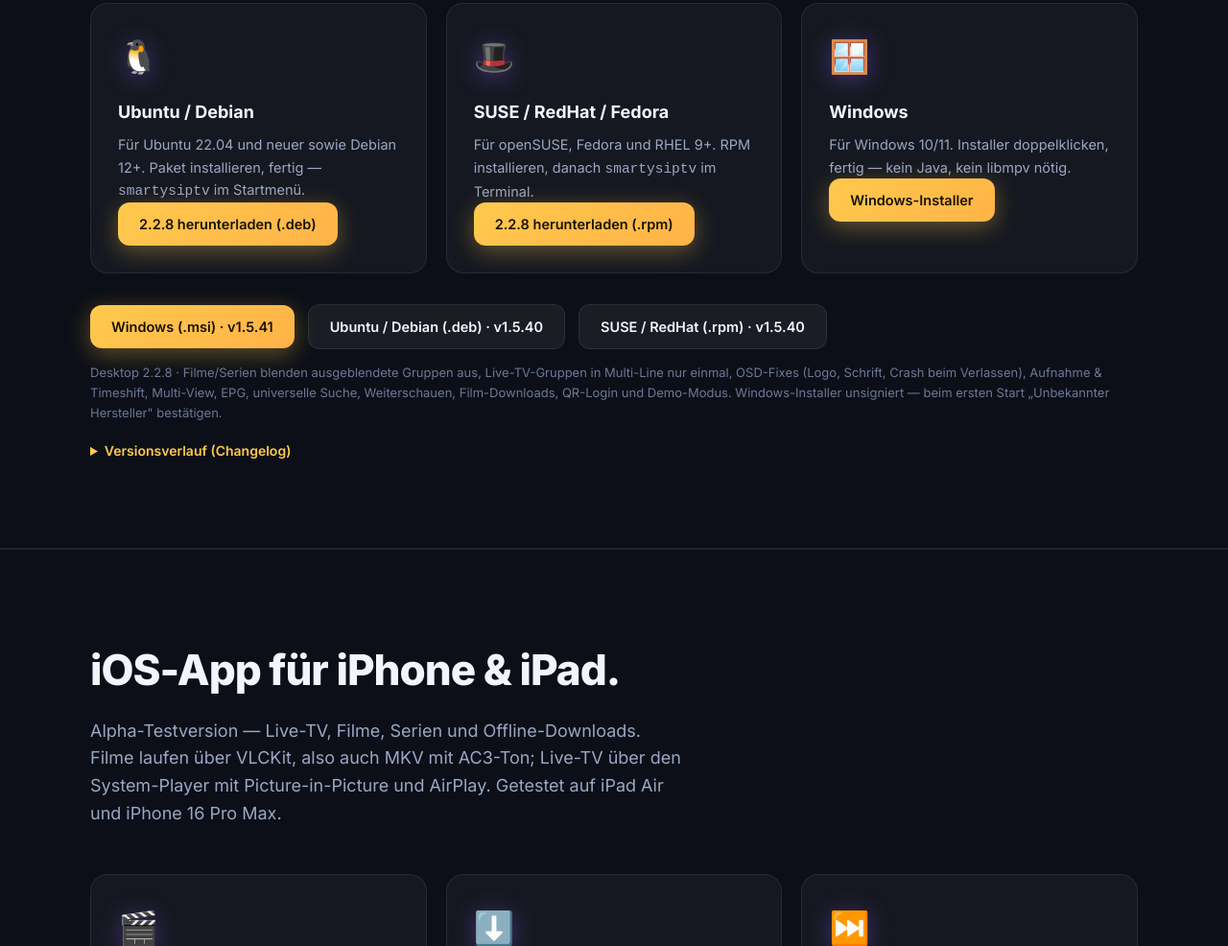
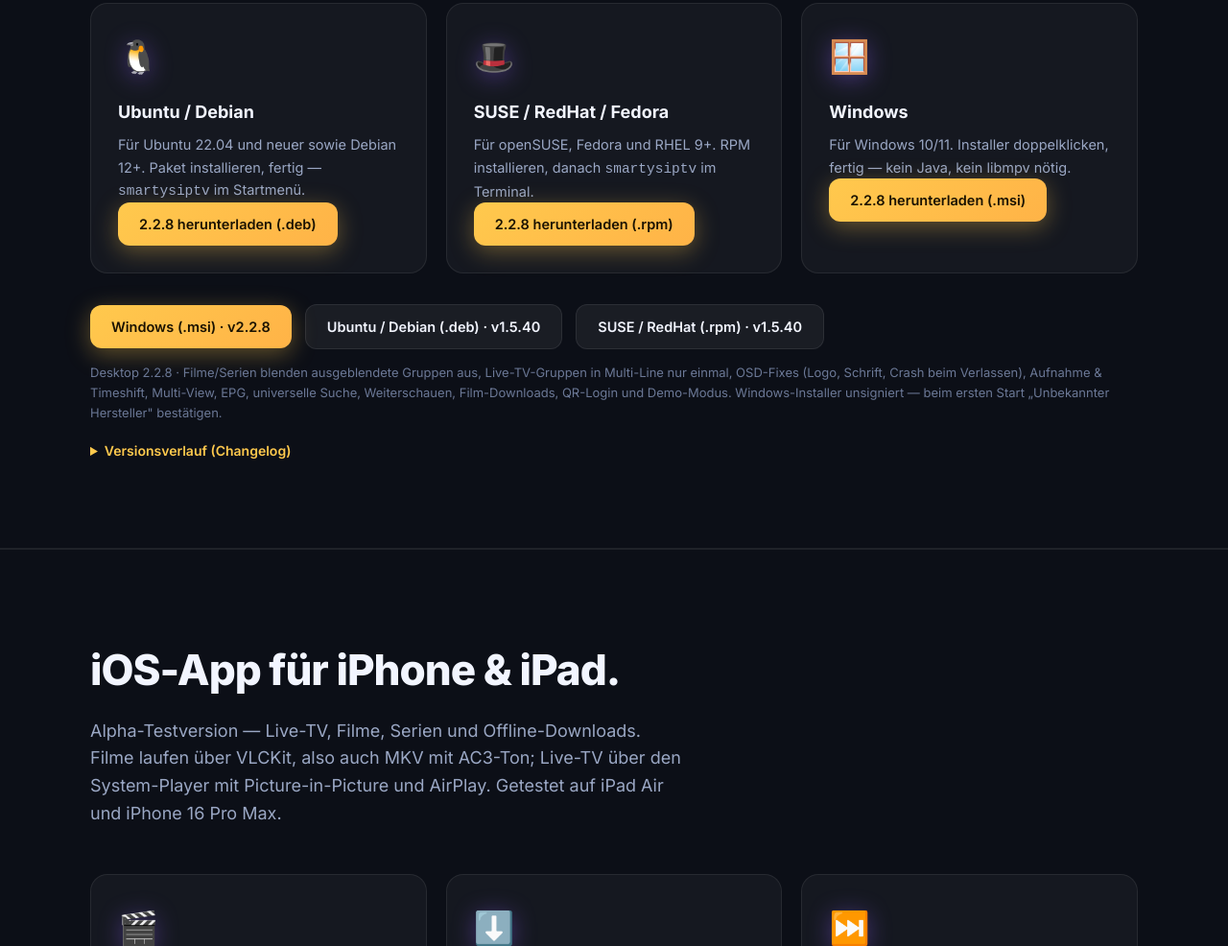
Before and after one commit to smartonaut/smartys-iptv-web, a plain HTML site: page site-player/index.html in a window 1280 px wide. Shown: the part 3721-4707 px from the top of the page at 96% size. Drawn offline with Linux system fonts and the light colour scheme; files whose address does not match are found by name.

Commit message:
Website: Desktop-Links auf 2.2.8 (deb, rpm, msi)
Der MSI-Button zeigte noch auf den Backend-Redirect mit v1.5.41. Jetzt zeigen alle
drei Desktop-Karten und der MSI-Button direkt auf das Release v2.2.8.

```diff
--- a/site-player/index.html
+++ b/site-player/index.html
@@ -280,10 +280,10 @@
   <div class="grid">
     <div class="card"><span class="ico" aria-hidden="true">🐧</span><h3>Ubuntu / Debian</h3><p>Für Ubuntu 22.04 und neuer sowie Debian 12+. Paket installieren, fertig — <code>smartysiptv</code> im Startmenü.</p><p><a class="btn gold" href="https://github.com/smartonaut/smartys-iptv-desktop/releases/download/v2.2.8/smartysiptv_2.2.8-1_amd64.deb">2.2.8 herunterladen (.deb)</a></p></div>
     <div class="card"><span class="ico" aria-hidden="true">🎩</span><h3>SUSE / RedHat / Fedora</h3><p>Für openSUSE, Fedora und RHEL 9+. RPM installieren, danach <code>smartysiptv</code> im Terminal.</p><p><a class="btn gold" href="https://github.com/smartonaut/smartys-iptv-desktop/releases/download/v2.2.8/smartysiptv-2.2.8-1.x86_64.rpm">2.2.8 herunterladen (.rpm)</a></p></div>
-    <div class="card"><span class="ico" aria-hidden="true">🪟</span><h3>Windows</h3><p>Für Windows 10/11. Installer doppelklicken, fertig — kein Java, kein libmpv nötig.</p><p><a class="btn gold" href="https://github.com/smartonaut/smartys-iptv-desktop/releases/latest">Windows-Installer</a></p></div>
+    <div class="card"><span class="ico" aria-hidden="true">🪟</span><h3>Windows</h3><p>Für Windows 10/11. Installer doppelklicken, fertig — kein Java, kein libmpv nötig.</p><p><a class="btn gold" href="https://github.com/smartonaut/smartys-iptv-desktop/releases/download/v2.2.8/SmartysIPTV-2.2.8.msi">2.2.8 herunterladen (.msi)</a></p></div>
   </div>
   <div class="cta-row" style="margin-top:32px;">
-    <a class="btn gold" href="/download/player_msi">Windows (.msi) · v1.5.41</a>
+    <a class="btn gold" href="https://github.com/smartonaut/smartys-iptv-desktop/releases/download/v2.2.8/SmartysIPTV-2.2.8.msi">Windows (.msi) · v2.2.8</a>
     <a class="btn ghost" href="/download/player_deb">Ubuntu / Debian (.deb) · v1.5.40</a>
     <a class="btn ghost" href="/download/player_rpm">SUSE / RedHat (.rpm) · v1.5.40</a>
   </div>
```
